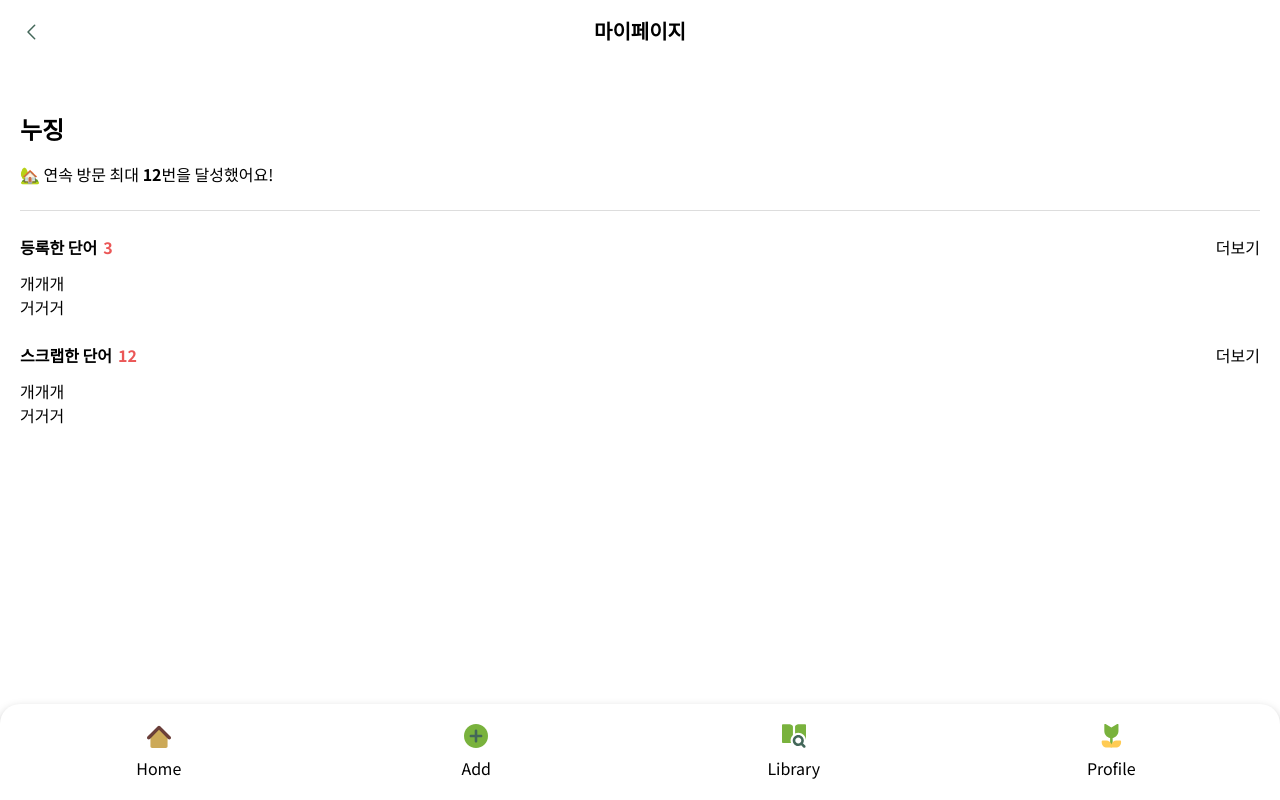
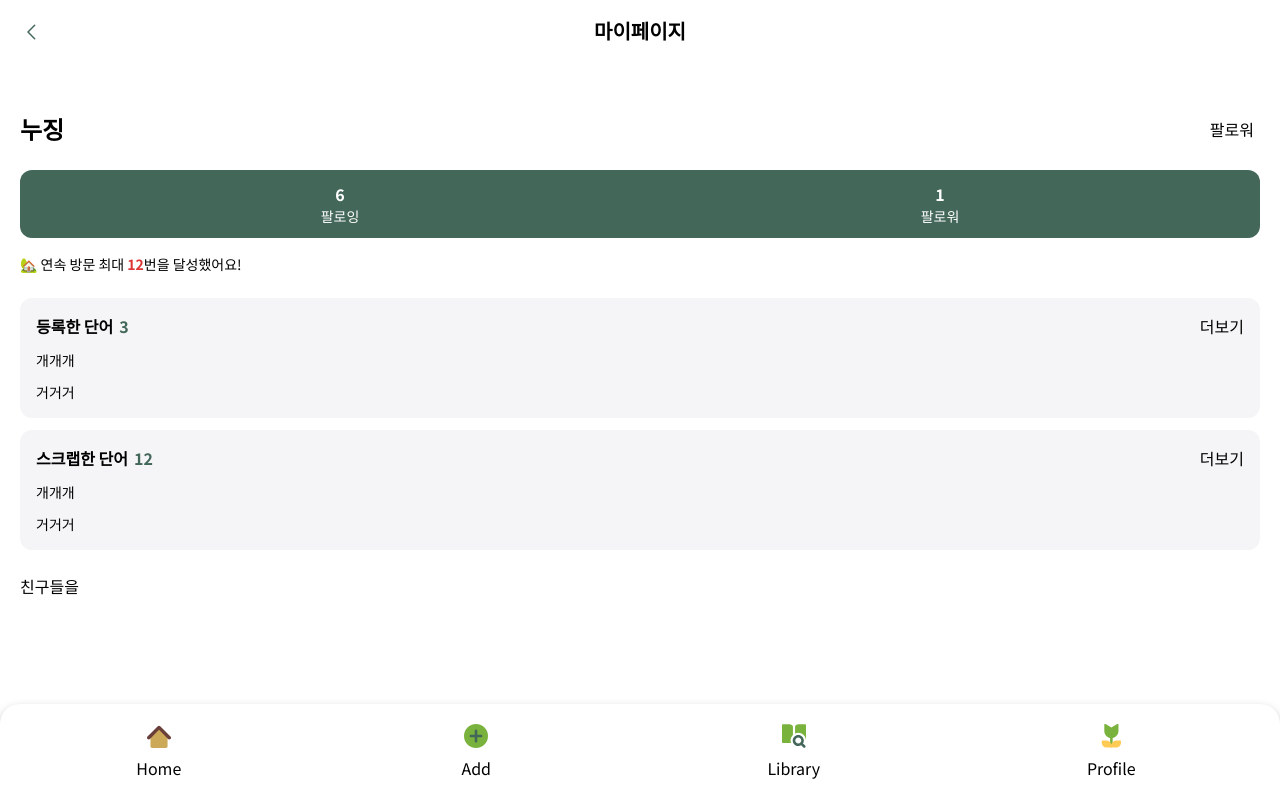
Before and after one commit to developyoun/memebook, a React (Create React App) app in the folder front/: page /profile in a window 1280 px wide. Built offline with nearby package versions, Linux system fonts and the light colour scheme.

Commit message:
[Design] 마이페이지 톤앤매너 재구성 / 팔로워,팔로잉 영역 추가

```diff
--- a/front/src/page/Profile.js
+++ b/front/src/page/Profile.js
@@ -6,13 +6,29 @@ import React from "react";
 
 export default function Profile() {
   return (
-    <div className="layer">
+    <div className="wrap">
 
       <Title title="마이페이지"></Title>
 
       <div className="container">
         <div className="user_info">
-          <h3 className="name">누징</h3>
+          <div className="user_name">
+            <h3 className="name">누징</h3>
+            <button type="button">팔로워</button>
+          </div>
+
+          <div className="user_info_desc">
+            <ul>
+              <li>
+                <span className="count">6</span>
+                <span className="txt">팔로잉</span>
+              </li>
+              <li>
+                <span className="count">1</span>
+                <span className="txt">팔로워</span>
+              </li>
+            </ul>
+          </div>
           <p className="visit_count">🏡 연속 방문 최대 <strong>12</strong>번을 달성했어요!</p>
         </div>
         <div className="user_box">
@@ -52,6 +68,10 @@ export default function Profile() {
             </li>
           </ul>
         </div>
+
+        <div className="invite_box">
+          친구들을
+        </div>
       </div>
 
       <HomeFooter></HomeFooter>
--- a/front/src/scss/common.scss
+++ b/front/src/scss/common.scss
@@ -1,8 +1,10 @@
 :root {
   --primary:#436759;
   --primary-sub:#79B23D;
-  --red: #EB5757;
+  --bg-gray:#f5f5f7;
+  --red: #dd3434;
 }
+
 /* 공통 레이아웃 */
 .container {
   margin: 50px auto;
@@ -20,19 +22,6 @@
   .input_box {
     .tit {
       margin-bottom: 12px;
-      color: #406A52;
-    }
-
-    & + .input_box {
-      margin-top: 32px;
-    }
-  }
-
-  /* 공통 폼요소 */
-  .input_box {
-    .tit {
-      margin-bottom: 12px;
-      color: #406A52;
     }
 
     & + .input_box {
@@ -42,16 +31,18 @@
 }
 
 .text_input {
-  padding: 16px;
+  padding: 12px;
   width: 100%;
+  font-size:14px;
   border: 1px solid #B8C8BE;
-  border-radius: 16px;
+  border-radius: 12px;
   box-sizing: border-box;
 }
 
 .invalid_msg {
   margin-top:10px;
   color:var(--red);
+  font-size:12px;
 }
 
 /* 공통 모달 폼 */
--- a/front/src/scss/profile.scss
+++ b/front/src/scss/profile.scss
@@ -1,16 +1,26 @@
 .user_info {
   margin-bottom:24px;
-  padding-bottom:24px;
-  border-bottom:1px solid #ddd;
-  .name {
-    font-size:24px
+  .user_name {
+    display:flex;
+    align-items:center;
+    justify-content:space-between;
+    .name {
+      font-size:24px;
+    }
   }
   .visit_count {
     margin-top:16px;
+    font-size:14px;
+    strong {
+      color:var(--red);
+    }
   }
 }
 
 .user_box {
+  padding:16px;
+  border-radius:12px;
+  background:var(--bg-gray);
   .user_tit {
     display:flex;
     align-items:center;
@@ -19,10 +29,53 @@
     .count {
       display:inline-block;
       margin-left:6px;
-      color:var(--red)
+      color:var(--primary);
     }
   }
   &+.user_box {
-    margin-top:24px;
+    margin-top:12px;
+  }
+  .word_list {
+    li {
+      .item {
+        display:-webkit-box;
+        font-size:14px;
+        overflow:hidden;
+        text-overflow:ellipsis;
+        -webkit-line-clamp: 2;
+        -webkit-box-orient: vertical;
+      }
+      &+li {
+        margin-top:12px;
+      }
+    }
   }
 }
+
+.user_info_desc {
+  margin-top:24px;
+  padding:12px 20px;
+  border-radius:12px;
+  background:var(--primary);
+  ul {
+    display:flex;
+    align-items:center;
+    justify-content:space-around;
+    li {
+      color:#fff;
+      span {
+        display:block;
+        text-align:center;
+        font-size:14px;
+        &.count {
+          font-size:16px;
+          font-weight:bold;
+        }
+      }
+    }
+  }
+}
+
+.invite_box {
+  margin-top:24px
+}
```
